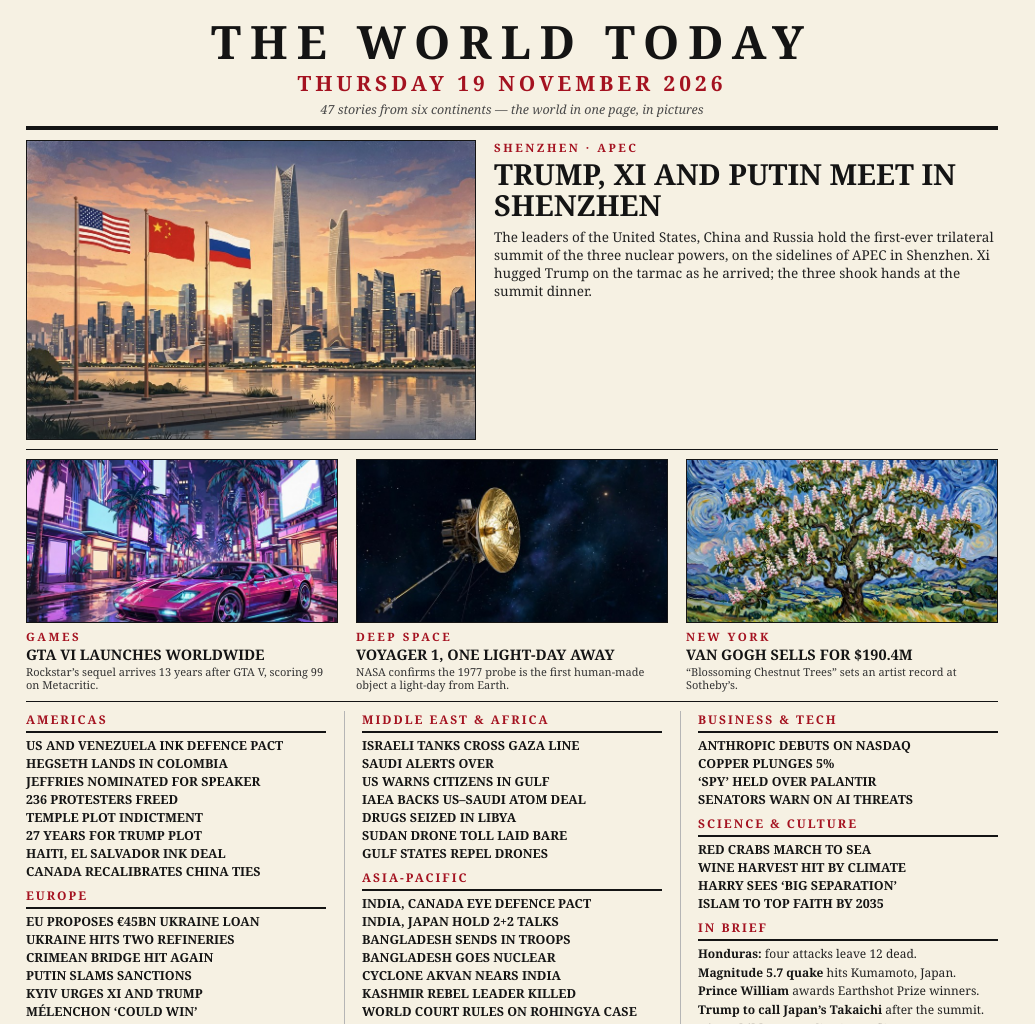
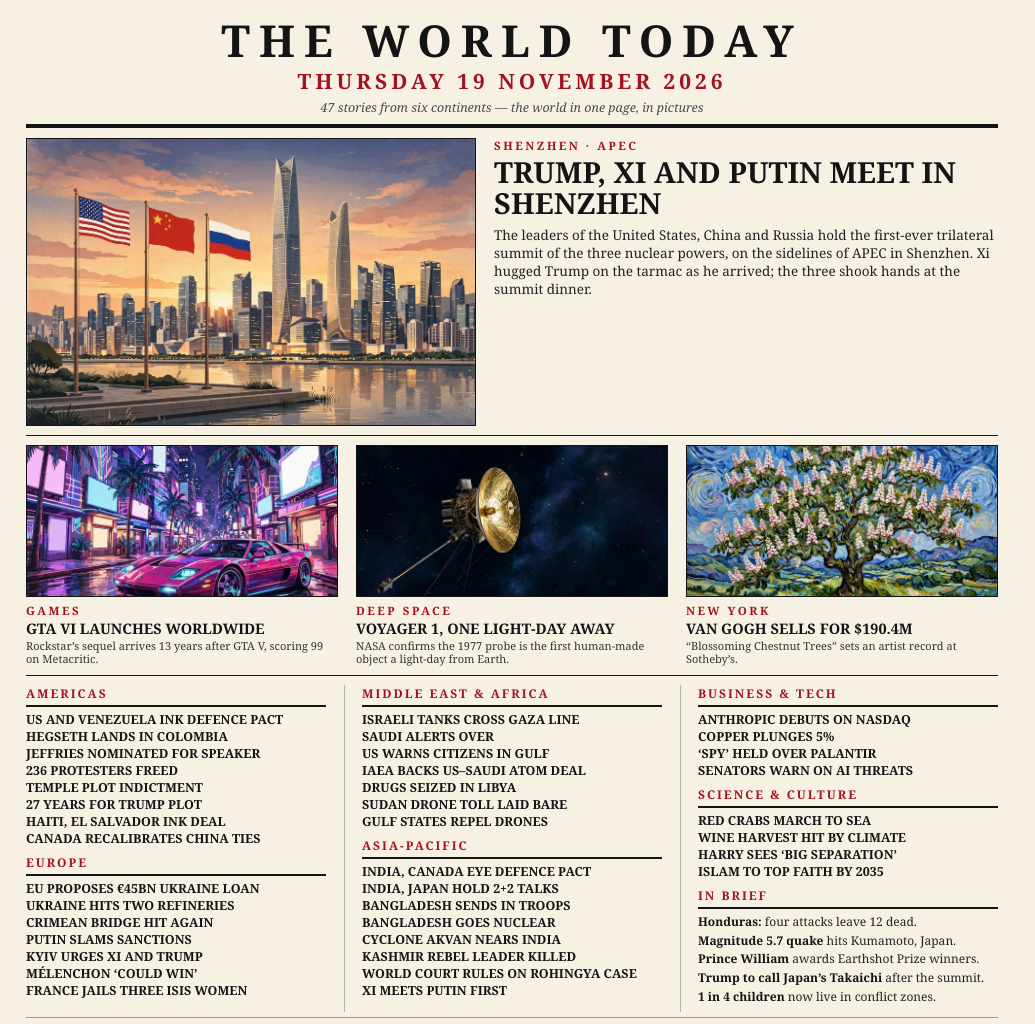
Before and after one commit to yuklcool/news-image-20261119, a plain HTML site: page page/index.html in a window 1280 px wide. Shown: the whole page, without its empty margins (0-1035 px from the left). Drawn offline with Linux system fonts and the light colour scheme.

Commit message:
v3: tighten spacing so the footer clears the bottom edge

```diff
--- a/page/index.html
+++ b/page/index.html
@@ -14,7 +14,7 @@
   }
   .masthead {
     text-align: center;
-    font-size: 46px;
+    font-size: 44px;
     font-weight: 700;
     letter-spacing: 9px;
     line-height: 1;
@@ -37,14 +37,14 @@
   .rule-double { border-top: 3px solid #141414; border-bottom: 1px solid #141414; height: 4px; margin: 8px 0 10px; }
   .rule { border-top: 1px solid #141414; margin: 9px 0; }
   .lead { display: flex; gap: 18px; }
-  .lead img { width: 450px; height: 300px; object-fit: cover; display: block; border: 1px solid #141414; flex: none; }
+  .lead img { width: 450px; height: 288px; object-fit: cover; display: block; border: 1px solid #141414; flex: none; }
   .leadtext { flex: 1; min-width: 0; }
   .kicker { font-size: 11.5px; font-weight: 700; letter-spacing: 2.5px; color: #a41220; }
   .lead h1 { font-size: 29px; line-height: 1.08; font-weight: 700; margin: 3px 0 7px; }
   .lead p { font-size: 13.5px; line-height: 1.35; color: #222; }
   .strip { display: flex; gap: 18px; }
   .shot { flex: 1; min-width: 0; }
-  .shot img { width: 100%; height: 164px; object-fit: cover; display: block; border: 1px solid #141414; }
+  .shot img { width: 100%; height: 152px; object-fit: cover; display: block; border: 1px solid #141414; }
   .shot img.low { object-position: 50% 70%; }
   .shot .kicker { margin-top: 6px; }
   .shot h2 { font-size: 14.5px; line-height: 1.15; font-weight: 700; margin: 2px 0 2px; }
@@ -62,7 +62,7 @@
     padding-bottom: 3px;
     margin-bottom: 5px;
   }
-  .item { font-size: 12.5px; line-height: 1.2; font-weight: 700; margin-bottom: 3px; }
+  .item { font-size: 12.5px; line-height: 1.2; font-weight: 700; margin-bottom: 2px; }
   .brief { font-size: 12px; line-height: 1.3; margin-bottom: 3px; color: #222; }
   .brief b { color: #141414; }
   footer {
@@ -71,8 +71,8 @@
     text-align: center;
     color: #555;
     border-top: 1px solid #9a9a9a;
-    padding-top: 6px;
-    margin-top: 8px;
+    padding-top: 4px;
+    margin-top: 5px;
   }
 </style>
 </head>
```
